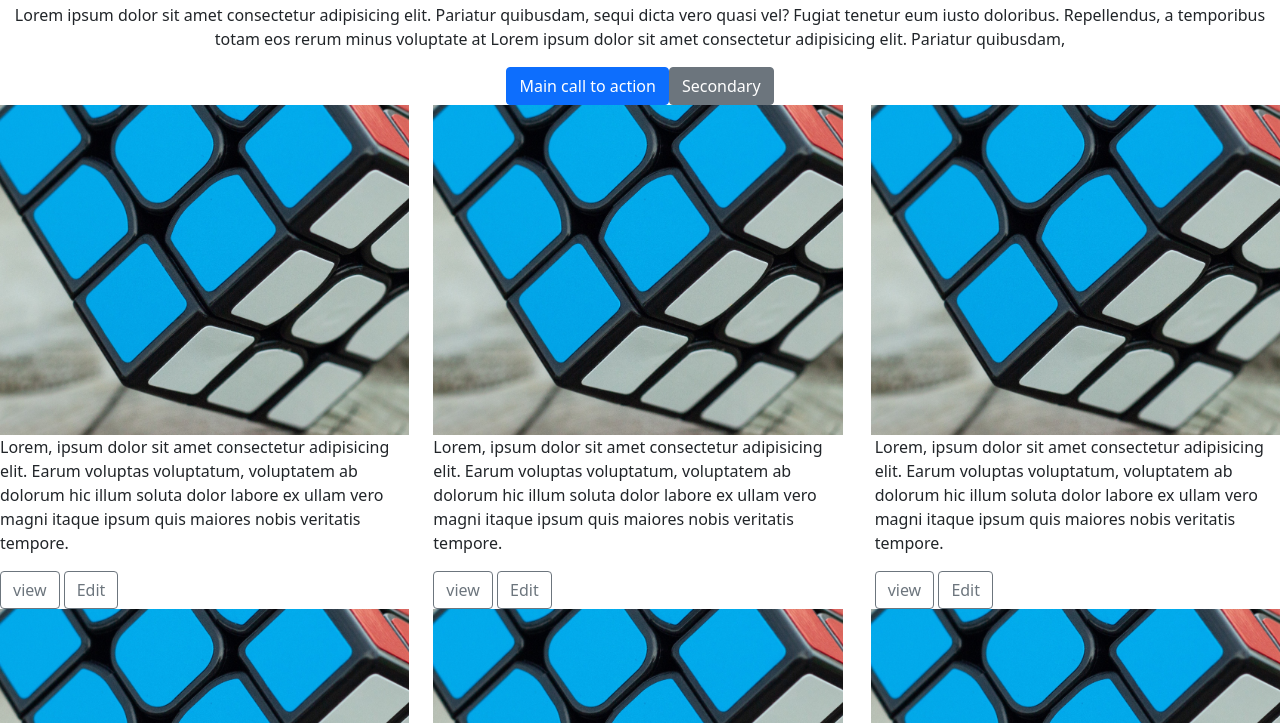
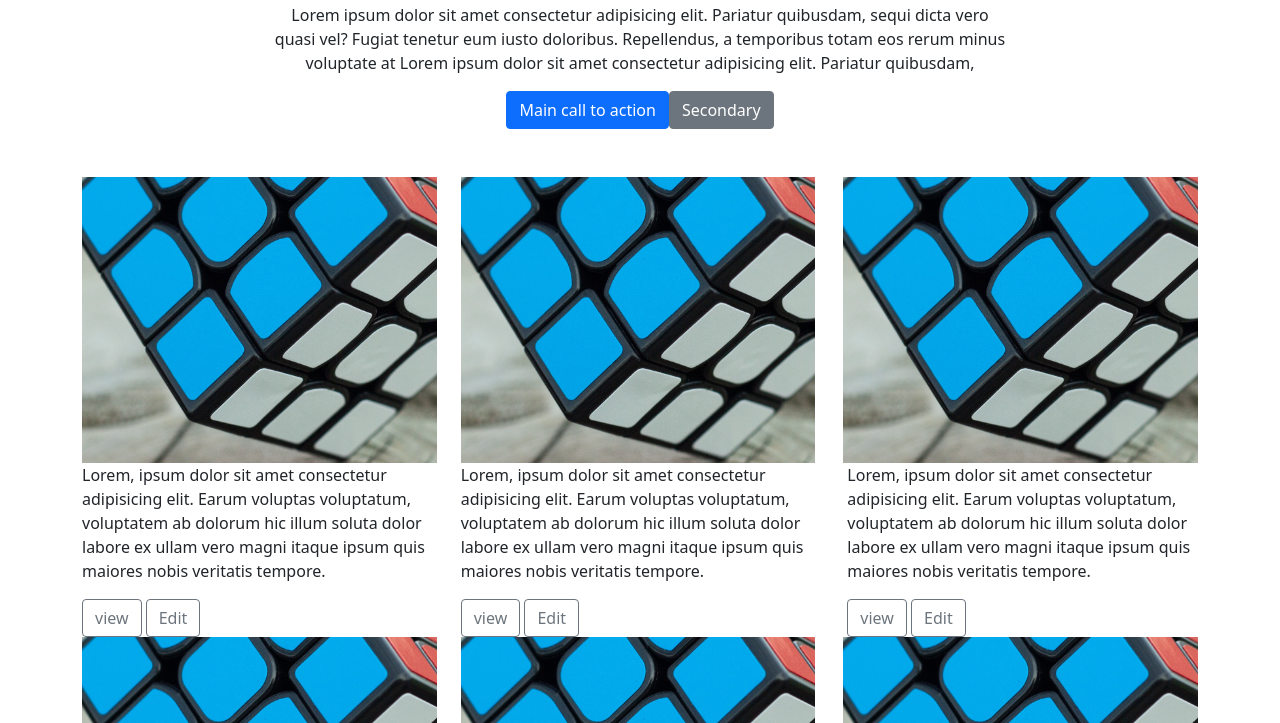
Before and after one commit to anithrama/BOOTSTRAP, a plain HTML site: page Boots pro/boots.html in a window 1280 px wide. Shown: the part 77-800 px from the top of the page. Drawn offline with nearby package versions, Linux system fonts and the light colour scheme.

Commit message:
initial commit

```diff
--- a/Boots pro/boots.html
+++ b/Boots pro/boots.html
@@ -13,16 +13,22 @@
 </head>
 <body>
 
-        <div class="col-lg text-center mt-4 ">
+    <div class="container">
+
+
+    <div class="row justify-content-center">
+        <div class="col-lg-8 text-center mt-4 ">
             <h1> Album example</h1>
             <p> Lorem ipsum dolor sit amet consectetur adipisicing elit. Pariatur quibusdam, sequi dicta vero quasi vel? Fugiat tenetur eum iusto doloribus.
                  Repellendus, a temporibus totam eos rerum minus voluptate at  Lorem ipsum dolor sit amet consectetur adipisicing elit. Pariatur quibusdam,  </p>
         </div>
+    </div>
+
         <div class="nav justify-content-center ">
         <button type="button" class="btn btn-primary">Main call to action</button>
         <button type="button" class="btn btn-secondary">Secondary</button>
     </div>
-    <div class="row">
+    <div class="row mt-5">
         <div class="col-lg">
             <div class="row">
                 <div class="col-lg">
@@ -112,7 +118,7 @@
             </div>
         </div>
     </div>
-
+</div>
     <script src="https://cdn.jsdelivr.net/npm/bootstrap@5.1.3/dist/js/bootstrap.bundle.min.js" integrity="sha384-ka7Sk0Gln4gmtz2MlQnikT1wXgYsOg+OMhuP+IlRH9sENBO0LRn5q+8nbTov4+1p" crossorigin="anonymous"></script>
 </body>
 </html>
```
